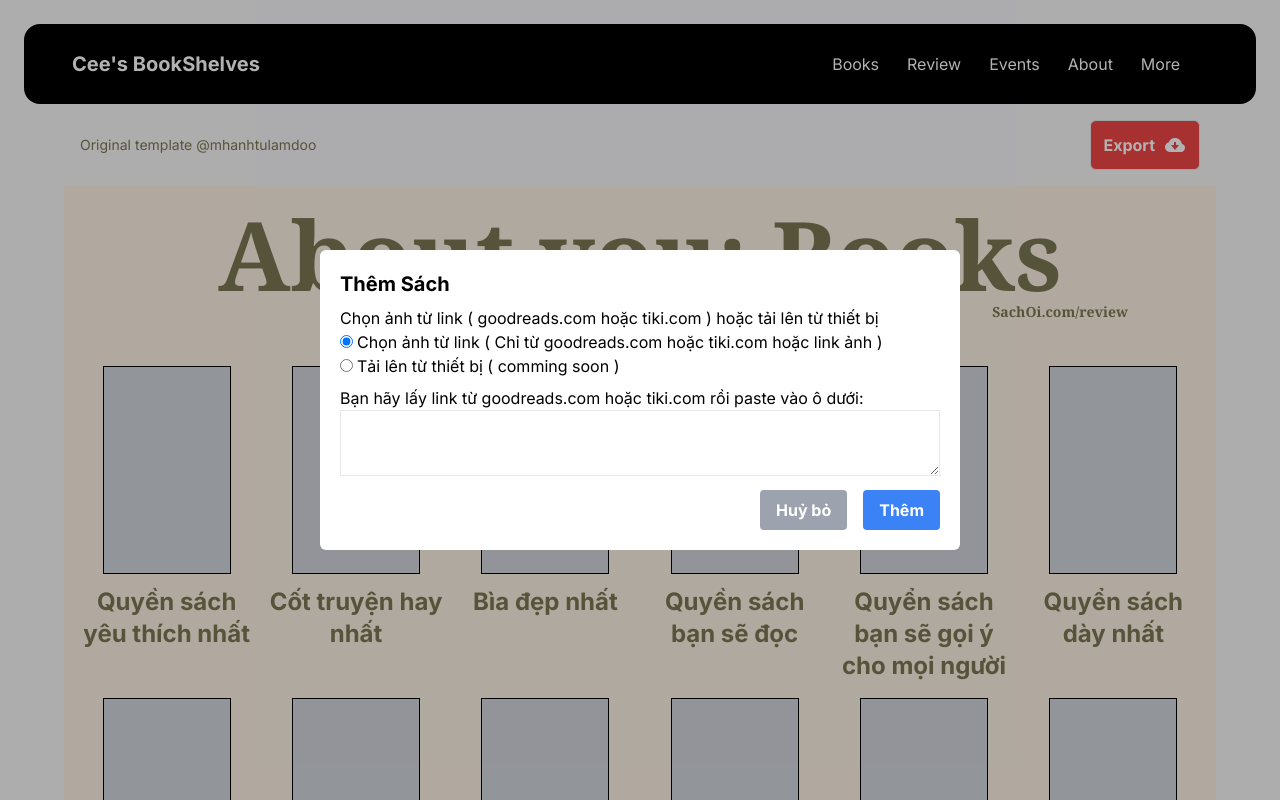
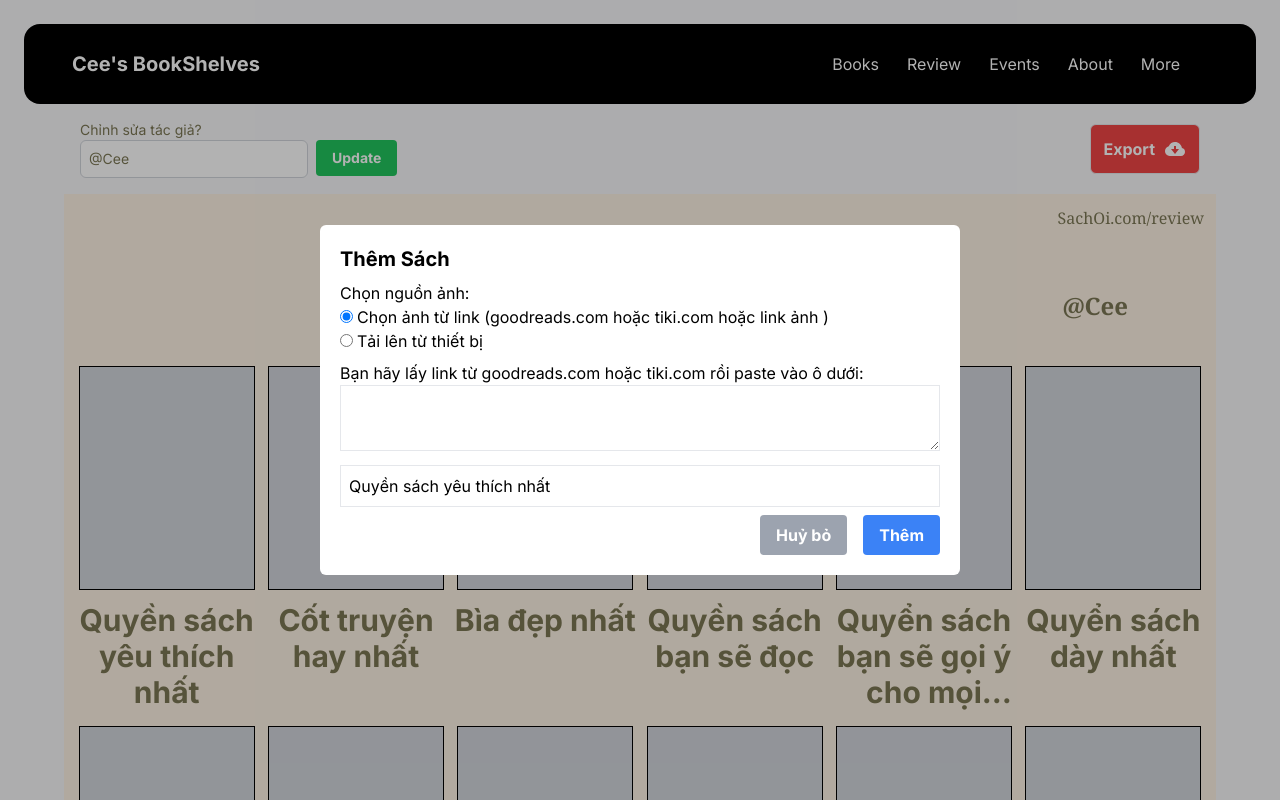
Before and after one commit to chungkk/print3d, a Next.js app: page /review in a window 1280 px wide. Both pictures are taken after a click on the element 166 px from the left and 470 px from the top of the page. Shown: the top 800 px of the page. Built offline with nearby package versions, Linux system fonts and the light colour scheme.

Commit message:
allow editing title and upload file

```diff
--- a/package.json
+++ b/package.json
@@ -13,10 +13,10 @@
     "axios": "^1.7.4",
     "cheerio": "^1.0.0",
     "html-to-image": "^1.11.11",
-    "html2canvas": "^1.4.1",
     "next": "14.2.5",
     "react": "^18",
     "react-dom": "^18",
+    "react-dropzone": "^14.2.3",
     "react-icons": "^5.3.0",
     "use-debounce": "^10.0.2"
   },
--- a/src/app/review/page.js
+++ b/src/app/review/page.js
@@ -1,12 +1,12 @@
 "use client";
-import React, { useEffect, useState, useRef } from 'react';
+import React, { useEffect, useState, useMemo, useCallback } from 'react';
 import axios from 'axios';
 import { toPng, toJpeg, toBlob, toPixelData, toSvg } from 'html-to-image';
 import Navbar from "@/components/Layout/Navbar";
 import { BiSolidCloudDownload } from "react-icons/bi";
 import Modal from '@/components/Modal';
 import Button from '@/components/Button';
-import html2canvas from 'html2canvas';
+import { useDropzone } from 'react-dropzone';
 
 const bookInit = [
   { id: 1, title: 'Quyền sách yêu thích nhất', },
@@ -35,12 +35,73 @@ const bookInit = [
   { id: 24, title: 'Không phải thể loại bạn hay đọc' },
 ];
 
+const baseStyle = {
+  flex: 1,
+  display: 'flex',
+  flexDirection: 'column',
+  alignItems: 'center',
+  padding: '20px',
+  borderWidth: 2,
+  borderRadius: 4,
+  borderColor: '#eeeeee',
+  borderStyle: 'dashed',
+  backgroundColor: '#fafafa',
+  color: '#bdbdbd',
+  outline: 'none',
+  transition: 'border .24s ease-in-out',
+};
+
+const focusedStyle = {
+  borderColor: '#2196f3',
+};
+
+const acceptStyle = {
+  borderColor: '#00e676',
+};
+
+const rejectStyle = {
+  borderColor: '#ff1744',
+};
+
+
 export default function Page() {
   const [books, setBooks] = useState(bookInit);
   const [openBook, setOpenBook] = useState();
   const [urlBook, setUrlBook] = useState();
   const [uploadType, setUploadType] = useState('link');
-  const elementRef = useRef(null);
+  const [tempCover, setTempCover] = useState();
+  const [author, setAuthor] = useState('@Cee');
+
+  const onDrop = useCallback((acceptedFiles) => {
+    const file = acceptedFiles[0]; // Chỉ lấy file đầu tiên
+    const reader = new FileReader();
+
+    reader.onload = () => {
+      const base64 = reader.result;
+      setTempCover(base64); // Cập nhật state với base64 của file
+    };
+
+    reader.readAsDataURL(file);
+  }, []);
+
+  const { getRootProps, getInputProps, isFocused, isDragAccept, isDragReject, acceptedFiles, fileRejections } = useDropzone({
+    onDrop,
+    maxFiles: 1,
+    accept: {
+      'image/*': []
+    },
+    // validator: validateFile,
+  });
+
+  const style = useMemo(
+    () => ({
+      ...baseStyle,
+      ...(isFocused ? focusedStyle : {}),
+      ...(isDragAccept ? acceptStyle : {}),
+      ...(isDragReject ? rejectStyle : {}),
+    }),
+    [isFocused, isDragAccept, isDragReject]
+  );
 
 
   const onExport = () => {
@@ -54,12 +115,6 @@ export default function Page() {
       .catch(function (error) {
         console.error('oops, something went wrong!', error);
       });
-    // html2canvas(elementRef.current, { useCORS: true, allowTaint: false }).then((canvas) => {
-    //   const link = document.createElement('a');
-    //   link.href = canvas.toDataURL('image/png');
-    //   link.download = 'screenshot.png';
-    //   link.click();
-    // });
   };
 
   const onChangeUrlPath = (e) => {
@@ -69,7 +124,8 @@ export default function Page() {
   const onSelectUploadType = (type) => () => setUploadType(type);
 
   const onAddBook = async () => {
-    if (!urlBook) return;
+    if (uploadType === 'link') {
+      if (!urlBook || !openBook.title) return;
 
       try {
         let cv = '';
@@ -85,7 +141,7 @@ export default function Page() {
         }
         const addCoverToBook = books?.map(book => {
           if (book.id === openBook.id) {
-          return { ...book, cover: cv };
+            return { ...book, cover: cv, title: openBook.title };
           }
           return book;
         });
@@ -96,12 +152,26 @@ export default function Page() {
       } catch (error) {
         console.log("=====>>>>> onAddBook error: " + error);
       }
+    } else {
+      if (!tempCover || !openBook.title) return;
+      const addCoverToBook = books?.map(book => {
+        if (book.id === openBook.id) {
+          return { ...book, cover: tempCover, title: openBook.title };
+        }
+        return book;
+      });
+      setBooks(addCoverToBook);
+      setOpenBook(null);
+      setTempCover('');
+    }
   };
 
   const onOpenAddBook = (book) => () => {
     setOpenBook(book);
     setUrlBook('');
   };
+
+  const onChangeTitle = (ev) => setOpenBook(prev => ({ ...prev, title: ev.target.value }));
 
 
   return (
@@ -110,28 +180,34 @@ export default function Page() {
         <Navbar />
         <div className='md:px-10'>
           <div className='my-4 md:px-4 flex flex-row items-center justify-between'>
-            <div className='text-[#7B7754] text-sm w-1/2'>Original template @mhanhtulamdoo</div>
+            <div className='text-[#7B7754] text-sm w-1/2'>
+              <div>Chỉnh sửa tác giả?</div>
+              <div className='flex flex-col sm:flex-row'>
+                <input value={author} onChange={(ev) => setAuthor(ev.target.value)}
+                  className='rounded-md border border-gray-300 p-2 sm:mr-2'
+                  placeholder='Nhập tên bạn' />
+                <Button name='Update' className='bg-green-500 text-white mt-2 sm:mt-0' />
+              </div>
+            </div>
             <div onClick={onExport} className='border flex flex-row items-center rounded-md p-3 bg-red-500  cursor-pointer'>
               <div className='font-bold text-white'>Export</div>
               <BiSolidCloudDownload className='ml-2 text-2xl text-white' />
             </div>
           </div>
-          <div id='capture' ref={elementRef} className='bg-[#FDF2E4] md:p-2'>
-            <div className='text-center font-serif font-bold text-3xl md:text-8xl sm:mt-3 text-[#7B7754]'>About you: Books</div>
-            <div>
-
-              <div className='text-right font-serif font-bold text-[10px] md:text-sm mb-1 sm:mb-3 text-[#7B7754] mr-12 sm:mr-20'>SachOi.com/review</div>
-            </div>
-            <div className='p-22 sm:mt-10 grid grid-cols-6 sm:grid-cols-4 md:grid-cols-5 lg:grid-cols-6 gap-0'>
+          <div id='capture' className='bg-[#FDF2E4] md:p-2'>
+            <div className='mt-1 mr-2 sm:mt-1 sm:mr-1 text-right font-serif font-light text-[7px] md:text-base text-[#7B7754]'>SachOi.com/review</div>
+            <div className='text-center font-serif font-bold text-3xl md:text-4xl xl:text-6xl text-[#7B7754]'>About you: Books</div>
+            <div className='text-right font-serif font-bold text-[10px] sm:text-2xl mb-2 sm:mb-3 text-[#7B7754] mr-12 sm:mr-20'>{author}</div>
+            <div className='p-22 sm:mt-10 grid grid-cols-6 sm:grid-cols-6 md:grid-cols-6 lg:grid-cols-6 gap-0'>
               {books?.map(book => {
                 return (
                   <div key={book.id} className='flex flex-col items-center mb-2 sm:min-h-64 rounded-lg sm:p-1 cursor-pointer'>
-                    <div onClick={onOpenAddBook(book)} className='w-[50px] h-[70px] sm:w-32 sm:h-52 bg-gray-300 border-[1px] border-black overflow-hidden'>
+                    <div onClick={onOpenAddBook(book)} className='w-[50px] h-[70px] sm:w-20 sm:h-32 md:w-24 md:h-40 xl:w-44 xl:h-56 bg-gray-300 border-[1px] border-black overflow-hidden'>
                       {book?.cover && <img src={book?.cover}
-                        alt={book.title} className='w-[50px] h-[70px] sm:w-32 sm:h-52 object-cover' />}
+                        alt={book.title} className='w-[50px] h-[70px] sm:w-20 sm:h-32  md:w-24 md:h-40 xl:w-44 xl:h-56 object-cover' />}
                     </div>
                     <div className='flex flex-col items-center justify-center sm:mt-2'>
-                      <h3 className='text-[8px] sm:text-2xl text-center font-bold overflow-hidden line-clamp-3 mt-1 text-[#7B7754]'>{book.title}</h3>
+                      <h3 className='text-[8px] sm:text-xl md:text-xl xl:text-3xl text-center font-bold overflow-hidden line-clamp-3 mt-1 text-[#7B7754]'>{book.title}</h3>
                     </div>
                   </div>
                 );
@@ -141,24 +217,52 @@ export default function Page() {
         </div>
         <Modal
           open={openBook}
-          className='w-11/12 sm:w-1/2 sm:h-[300px] rounded-md'
+          className='w-11/12 sm:w-1/2 sm:m-h-[300px] rounded-md'
           onClose={() => setOpenBook(false)}
           onClickOutSide={() => setOpenBook(false)}>
           <div className='w-full'>
             <h2 className='font-bold text-xl'>Thêm Sách</h2>
-            <div className='mt-2'>Chọn ảnh từ link ( goodreads.com hoặc tiki.com ) hoặc tải lên từ thiết bị</div>
+            <div className='flex flex-row justify-between'>
+              <div>
+                <div className='mt-2'>Chọn nguồn ảnh:</div>
                 <div>
                   <div onClick={onSelectUploadType('link')} className='cursor-pointer'>
                     <input type="radio" value="link" name="uploadType" onChange={() => onSelectUploadType('link')} checked={uploadType === 'link'} />
-                <span className='ml-1'>Chọn ảnh từ link ( Chỉ từ goodreads.com hoặc tiki.com hoặc link ảnh )</span>
+                    <span className='ml-1'>Chọn ảnh từ link (goodreads.com hoặc tiki.com hoặc link ảnh )</span>
                   </div>
                   <div onClick={onSelectUploadType('device')} className='cursor-pointer'>
                     <input type="radio" value="device" name="uploadType" onChange={() => onSelectUploadType('device')} checked={uploadType === 'device'} />
-                <span className='ml-1'>Tải lên từ thiết bị ( comming soon )</span>
+                    <span className='ml-1'>Tải lên từ thiết bị</span>
                   </div>
                 </div>
+                {/* <p className='mt-2'>Bạn hãy lấy link từ goodreads.com hoặc tiki.com rồi paste vào ô dưới:</p> */}
+              </div>
+              {tempCover && <img src={tempCover}
+                alt={'Book cover'} className='w-[80px] h-[140px] sm:w-20 sm:h-28 object-cover sm:mr-4 ' />}
+            </div>
+
+            <div>
+              {uploadType === 'link' ?
+                (
+                  <div>
                     <p className='mt-2'>Bạn hãy lấy link từ goodreads.com hoặc tiki.com rồi paste vào ô dưới:</p>
                     <textarea value={urlBook} onChange={onChangeUrlPath} className='border border-grey w-full p-2' />
+                  </div>
+                )
+                : (
+                  <div className='mt-2'>
+                    <div {...getRootProps({ style })}>
+                      <input {...getInputProps()} />
+                      <p>Kéo rồi thả ảnh vào đây, hoặc ấn vào lựa chọn</p>
+                    </div>
+                  </div>
+                )}
+            </div>
+
+            <div>
+              <input value={openBook?.title} onChange={onChangeTitle} className='border border-grey w-full p-2 mt-2' placeholder='Nhập content' />
+            </div>
+
             <div className='flex justify-end mt-2'>
               <Button name='Huỷ bỏ' onClick={() => setOpenBook(false)} className='mr-4 bg-gray-400' />
               <Button name='Thêm' onClick={onAddBook} />
--- a/src/components/Button/index.js
+++ b/src/components/Button/index.js
@@ -3,7 +3,7 @@ import React from 'react';
 export default function Button({ name, onClick, className }) {
   return (
     <div>
-      <button onClick={onClick} className={`${className} bg-blue-500 hover:bg-blue-700 text-white font-bold py-2 px-4 rounded`}>
+      <button onClick={onClick} className={`bg-blue-500 hover:bg-blue-700 text-white font-bold py-2 px-4 rounded ${className}`}>
         {name}
       </button>
     </div>
```
Lines whose indentation alone changed are shown as unchanged.
